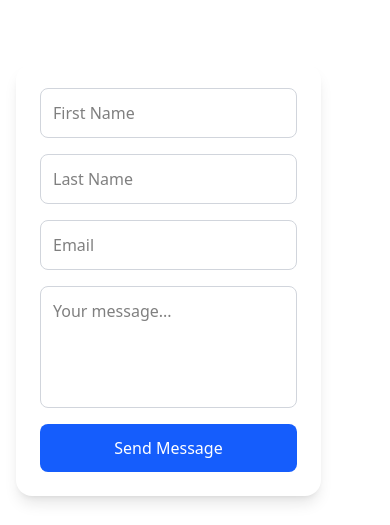
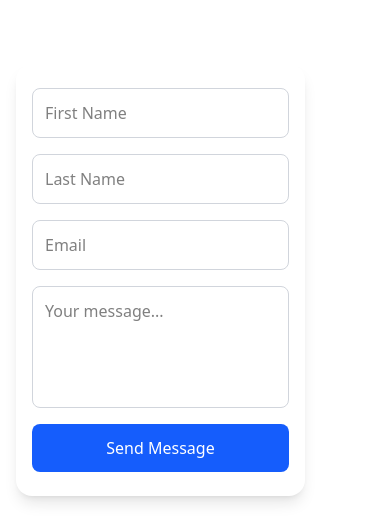
Before and after one commit to loafdimension/eventure, a React (Vite) app: page /contact in a window 390 px wide. Shown: the part 589-1114 px from the top of the page. Built offline with nearby package versions, Linux system fonts and the light colour scheme; no server answers; the database is empty.

Commit message:
Formatting contact form for mobile

```diff
--- a/src/pages/Contact.jsx
+++ b/src/pages/Contact.jsx
@@ -40,7 +40,7 @@ function Contact() {
         </div>
 
         <div className="flex-1 flex justify-center items-center mt-8 md:mt-0">
-          <div className="bg-white shadow-lg rounded-2xl p-6 sm:p-12 w-full max-w-lg">
+          <div className="bg-white shadow-lg rounded-2xl w-full px-4 sm:px-6 md:px-12 py-6 sm:py-8 max-w-lg">
             <form className="flex flex-col gap-4 sm:gap-6">
               <div className="flex flex-col sm:flex-row gap-4">
                 <input
@@ -69,7 +69,7 @@ function Contact() {
 
               <button
                 type="submit"
-                className="bg-blue-600 text-white font-medium py-3 px-6 rounded-lg hover:bg-blue-700 text-base sm:text-lg transition"
+                className="bg-blue-600 text-white font-medium py-3 px-6 rounded-lg hover:bg-blue-700 text-base sm:text-lg transition w-full sm:w-auto"
               >
                 Send Message
               </button>
```
